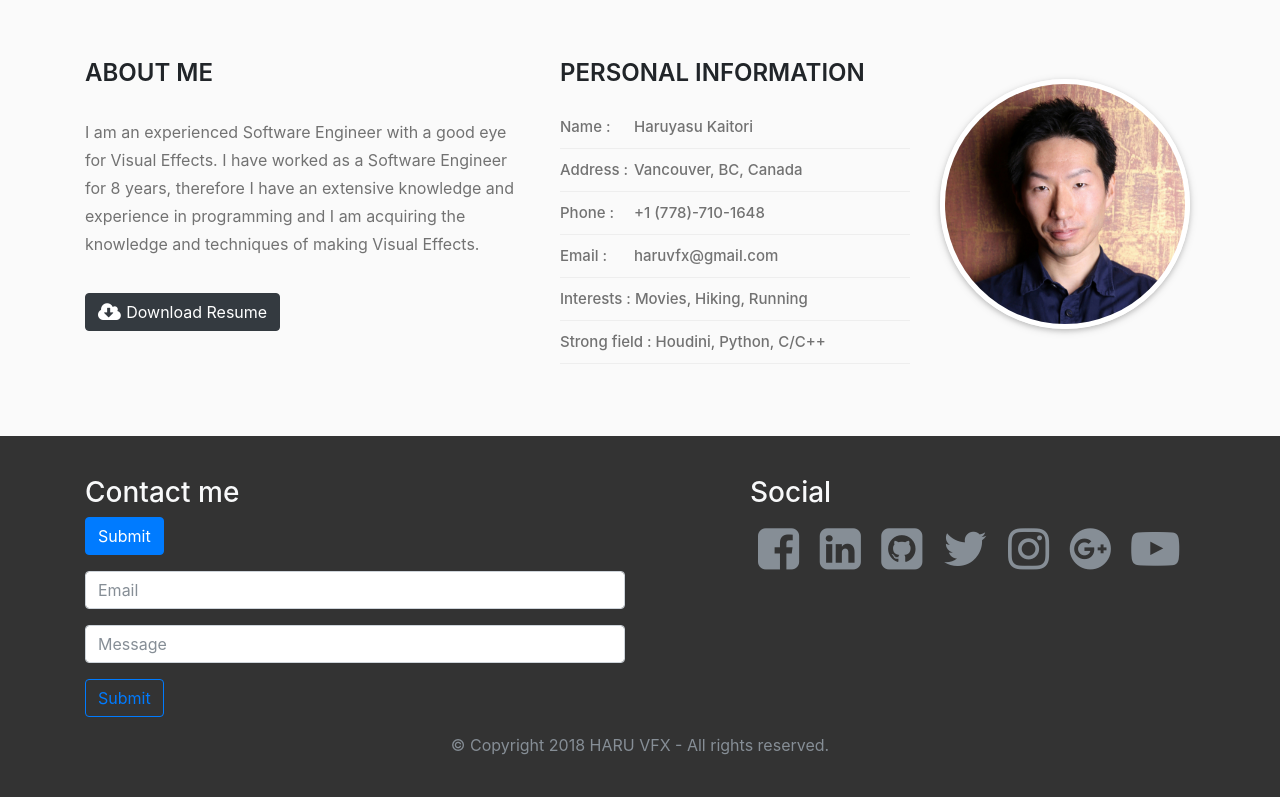
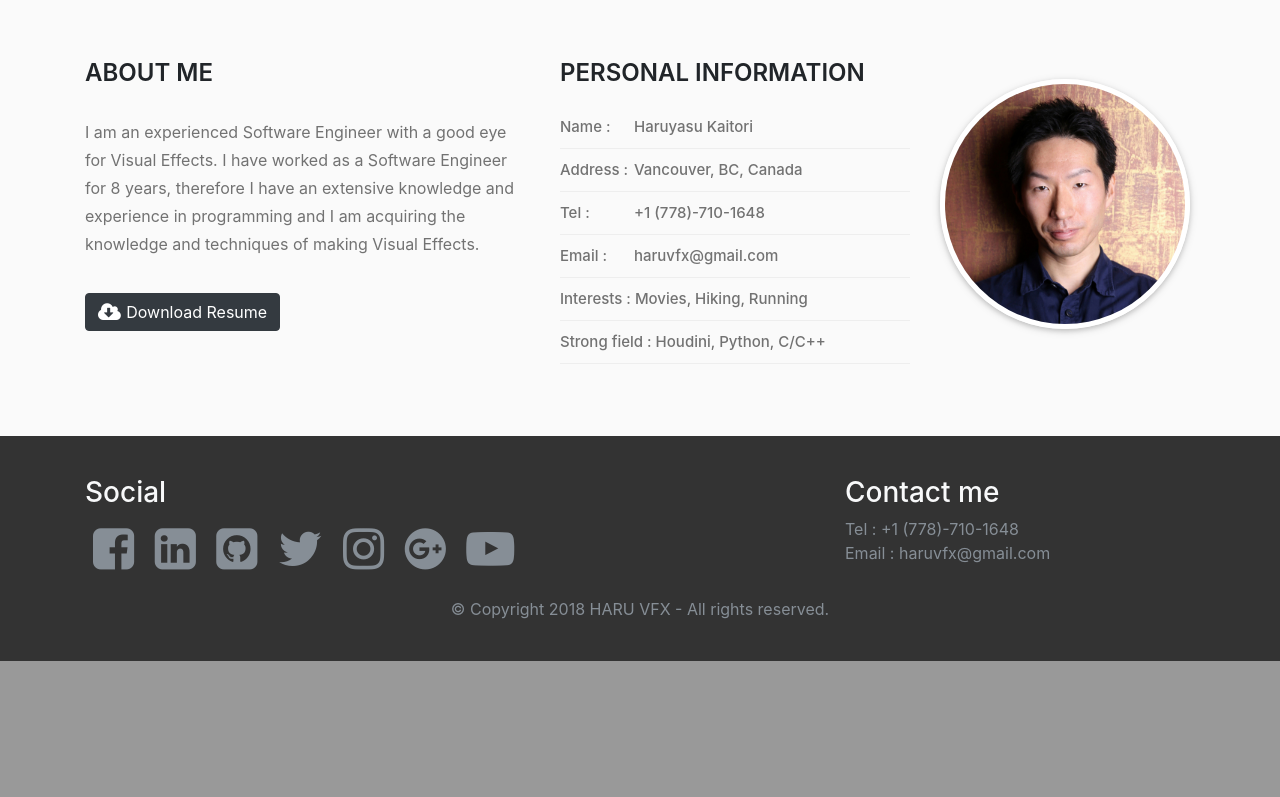
Before and after one commit to haruyasu/mysite, a Django app: page / in a window 1280 px wide. Shown: the part 807-1604 px from the top of the page. After the commit the page ends 1468 px from the top, so only its background shows below. Run offline with Django 3.2, Linux system fonts and the light colour scheme; some libraries are stand-ins or nearby versions.

Commit message:
contact form fix

```diff
--- a/blog/forms.py
+++ b/blog/forms.py
@@ -10,17 +10,16 @@ class ContactForm(forms.Form):
 
     def send_email(self):
         subject = self.cleaned_data['name']
-        message = self.cleaned_data['message']
+        message = self.cleaned_data['message'] + self.cleaned_data['email']
         from_email = settings.EMAIL_HOST_USER
         to = [settings.EMAIL_HOST_USER]
 
         send_mail(subject, message, from_email, to)
 
-
 class FormName(forms.Form):
     name = forms.CharField()
     email = forms.EmailField()
-    text = forms.CharField(widget=forms.Textarea)
+    message = forms.CharField(widget=forms.Textarea)
     botcatcher = forms.CharField(required=False, widget=forms.HiddenInput, validators=[validators.MaxLengthValidator(0)])
 
     def clean(self):
--- a/blog/templates/blog/base.html
+++ b/blog/templates/blog/base.html
@@ -37,28 +37,7 @@
 <footer class="footer-color text-md-left text-center p-4 text-light">
     <div class="container">
         <div class="row">
-
             <div class="my-3 col-lg-6">
-                <h3>Contact me</h3>
-                <form method="POST">
-                    {{ form.as_p }}
-                    {% csrf_token %}
-                    <input type="submit" class="btn btn-primary" value="Submit">
-                </form>
-
-
-                    <fieldset class="form-group my-3">
-                    <input type="email" class="form-control" id="Input Email" placeholder="Email"></fieldset>
-                    <fieldset class="form-group my-3">
-                    <input type="message" class="form-control" id="Input Message" placeholder="Message"></fieldset>
-                    <button type="submit" class="btn btn-outline-primary">Submit</button>
-
-
-            </div>
-            <div class="col-lg-1">
-
-            </div>
-            <div class="my-3 col-lg-5">
                 <h3>Social</h3>
                 <a class="tooltips tooltipped facebook" href="https://www.facebook.com/haruyasu11" target="blank"><i
                         class="fa fa-facebook-square text-muted fa-3x m-2"></i></a>
@@ -75,6 +54,15 @@
                 <a class="tooltips tooltipped youtube" href="https://www.youtube.com/channel/UCZuXAYjUBwR8I0sdvnPGmmg"
                    target="blank"><i class="fa fa-3x text-muted fa-youtube-play m-2"></i></a>
             </div>
+            <div class="my-3 col-lg-2"></div>
+
+            <div class="my-3 col-lg-4 text-left">
+                <h3>Contact me</h3>
+                <p class="m-0 text-muted">Tel : +1 (778)-710-1648</p>
+                <p><a href="mailto:haruvfx@gmail.com" class="text-muted">Email : haruvfx@gmail.com</a></p>
+            </div>
+
+
         </div>
         <div class="row">
             <div class="col-md-12">
--- a/blog/templates/blog/index.html
+++ b/blog/templates/blog/index.html
@@ -52,7 +52,7 @@
                         <h3 class="about-subtitle">Personal Information</h3>
                         <h5><span>Name :</span> Haruyasu Kaitori</h5>
                         <h5><span>Address :</span> Vancouver, BC, Canada</h5>
-                        <h5><span>Phone :</span> +1 (778)-710-1648</h5>
+                        <h5><span>Tel :</span> +1 (778)-710-1648</h5>
                         <h5><span>Email :</span> haruvfx@gmail.com</h5>
                         <h5><span>Interests :</span> Movies, Hiking, Running</h5>
                         <h5><span>Strong field :</span> Houdini, Python, C/C++</h5>
--- a/blog/views.py
+++ b/blog/views.py
@@ -7,6 +7,9 @@ from django.contrib.auth.decorators import login_required
 from django.contrib.auth.mixins import LoginRequiredMixin
 from django.views.generic import (TemplateView, ListView, DetailView, CreateView, UpdateView, DeleteView)
 from django.views.generic.edit import FormView
+from django.core.mail import send_mail
+from django.conf import settings
+
 # Create your views here.
 
 class HomePage(TemplateView):
@@ -21,17 +24,9 @@ class PortfolioView(TemplateView):
 class ContactView(TemplateView):
     template_name = 'contact.html'
 
-class ContactView(FormView):
-    template_name = 'form_page.html'
-    form_class = ContactForm
-    success_url = '/contact/'
-
-    def form_valid(self, form):
-        form.send_email()
-        return super(ContactView, self).form_valid(form)
-
 def form_name_view(request):
     form = FormName
+
     if request.method == 'POST':
         form = FormName(request.POST)
 
@@ -39,7 +34,9 @@ def form_name_view(request):
             print("VALIDATION SUCCESS!")
             print("NAME: "+form.cleaned_data['name'])
             print("EMAIL: "+form.cleaned_data['email'])
-            print("TEXT: "+form.cleaned_data['text'])
+            print("MESSAGE: "+form.cleaned_data['message'])
+
+            ContactForm.send_email(form)
 
     return render(request, 'form_page.html', {'form':form})
 
```
